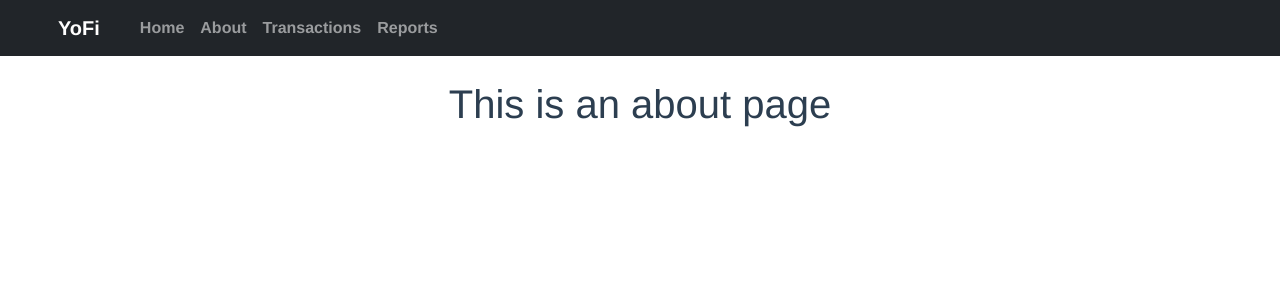
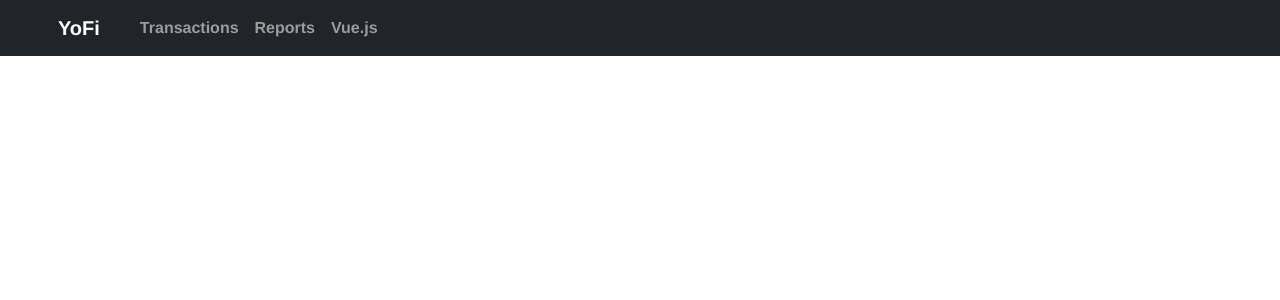
Before and after one commit to jcoliz/YoFi.Blazor, a Vue app in the folder YoFi.Vue/clientapp/: page /about in a window 1280 px wide. Shown: the top 300 px of the page. Built offline with nearby package versions, Linux system fonts and the light colour scheme.

Commit message:
feat(vue): Remove about view. Move 'welcome' to Vue view

```diff
--- a/YoFi.Vue/clientapp/src/App.vue
+++ b/YoFi.Vue/clientapp/src/App.vue
@@ -1,9 +1,8 @@
 <template>
   <NavBar>
-    <NavItemLink title="Home" link="/" />
-    <NavItemLink title="About" link="/about" />
-    <NavItemLink title="Transactions" link="/txs" />
+    <NavItemLink title="Transactions" link="/" />
     <NavItemLink title="Reports" link="/reports" />
+    <NavItemLink title="Vue.js" link="/vue" />
   </NavBar>
   <div class="container">
     <router-view />
--- a/YoFi.Vue/clientapp/src/router/index.js
+++ b/YoFi.Vue/clientapp/src/router/index.js
@@ -3,18 +3,9 @@ import HomeView from "../views/HomeView.vue";
 
 const routes = [
   {
-    path: "/",
-    name: "home",
+    path: "/vue",
+    name: "vue",
     component: HomeView,
-  },
-  {
-    path: "/about",
-    name: "about",
-    // route level code-splitting
-    // this generates a separate chunk (about.[hash].js) for this route
-    // which is lazy-loaded when the route is visited.
-    component: () =>
-      import(/* webpackChunkName: "about" */ "../views/AboutView.vue"),
   },
   {
     path: "/reports",
@@ -26,7 +17,7 @@ const routes = [
       import(/* webpackChunkName: "about" */ "../views/ReportsView.vue"),
   },
   {
-    path: "/txs",
+    path: "/",
     name: "txs",
     // route level code-splitting
     // this generates a separate chunk (about.[hash].js) for this route
--- a/YoFi.Vue/clientapp/src/views/AboutView.vue
+++ /dev/null
@@ -1,5 +0,0 @@
-<template>
-  <div class="about">
-    <h1>This is an about page</h1>
-  </div>
-</template>
```
